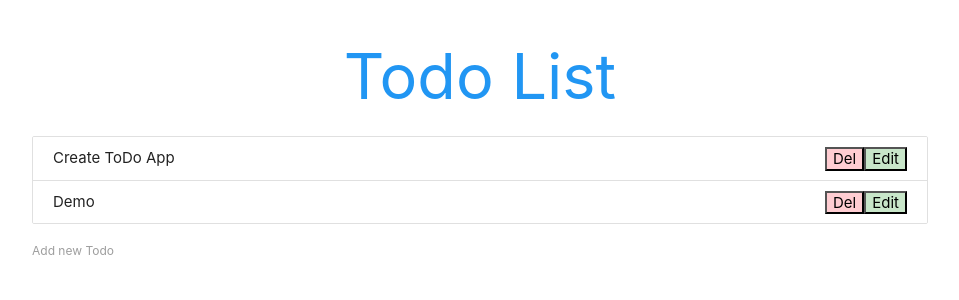
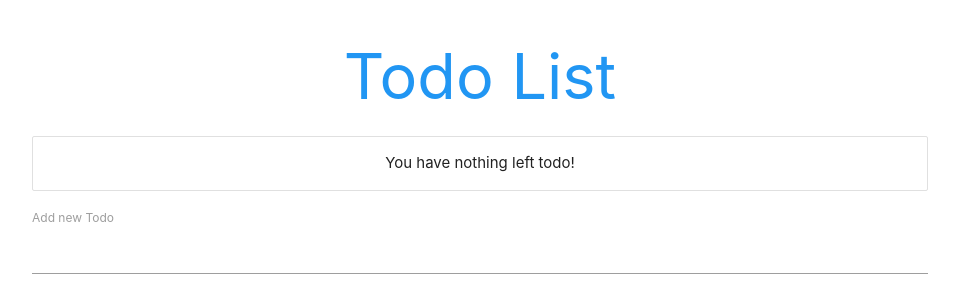
Before and after one commit to aggarwalneha01/ToDoList, a React (Create React App) app: page / in a window 1280 px wide. Shown: the top 300 px of the page, without its empty margins (160-1119 px from the left). Built offline with nearby package versions, Linux system fonts and the light colour scheme.

Commit message:
created local databse

```diff
--- a/src/App.js
+++ b/src/App.js
@@ -4,9 +4,40 @@ import AddTodo from "./AddTodo";
 
 class App extends Component {
   state = {
-    todos: [{ id: 1, content: "Create ToDo App" }, { id: 2, content: "Demo" }],
+    todos: [],
     isEditing: false
   };
+
+  componentWillMount(){
+    //console.log("test")
+    //var test = this.state.todos
+    var str = localStorage.getItem("todos");
+    const todos = str ? JSON.parse(str) : [];
+    console.log(todos);
+    this.setState({
+      todos
+    })
+  }
+
+  saveTodo = () => {
+    var todos = this.state.todos;
+    console.log("bbbbbbbbbbbbbbbbbbbbb");
+    var str = JSON.stringify(todos);
+    // localStorage.setItem("todos",str);
+  }
+
+  getTodo = () => {
+    var todos = this.state.todos;
+    console.log("aaaaaaaaaaaaaaaaa");
+    var str = localStorage.getItem(todos);
+    todos =JSON.parse(str);
+    if (!todos){
+      todos =[];
+    }
+  }
+
+  //getTodo();
+
   deleteTodo = id => {
     const todos = this.state.todos.filter(todo => {
       return todo.id !== id;
@@ -36,12 +67,16 @@ class App extends Component {
     });
   };
 
-  addTodo = todo => {
+  addTodo = async todo => {
     todo.id = Math.random();
-    this.setState(prevState => ({
+    await this.setState(prevState => ({
       todos: [...prevState.todos, todo]
     }));
+    // console.log(this.state.todos);
+    localStorage.setItem("todos",JSON.stringify(this.state.todos))
   };
+
+
   render() {
     return (
       <div className="todo-App container">
@@ -54,6 +89,8 @@ class App extends Component {
           editToDo={this.editTodo}
           isEditing={this.state.isEditing}
           switchToListMode={this.switchToListMode}
+          saveTodo={this.saveTodo}
+          getTodo={this.getTodo}
         />
         <AddTodo addTodo={this.addTodo} />
       </div>
```
